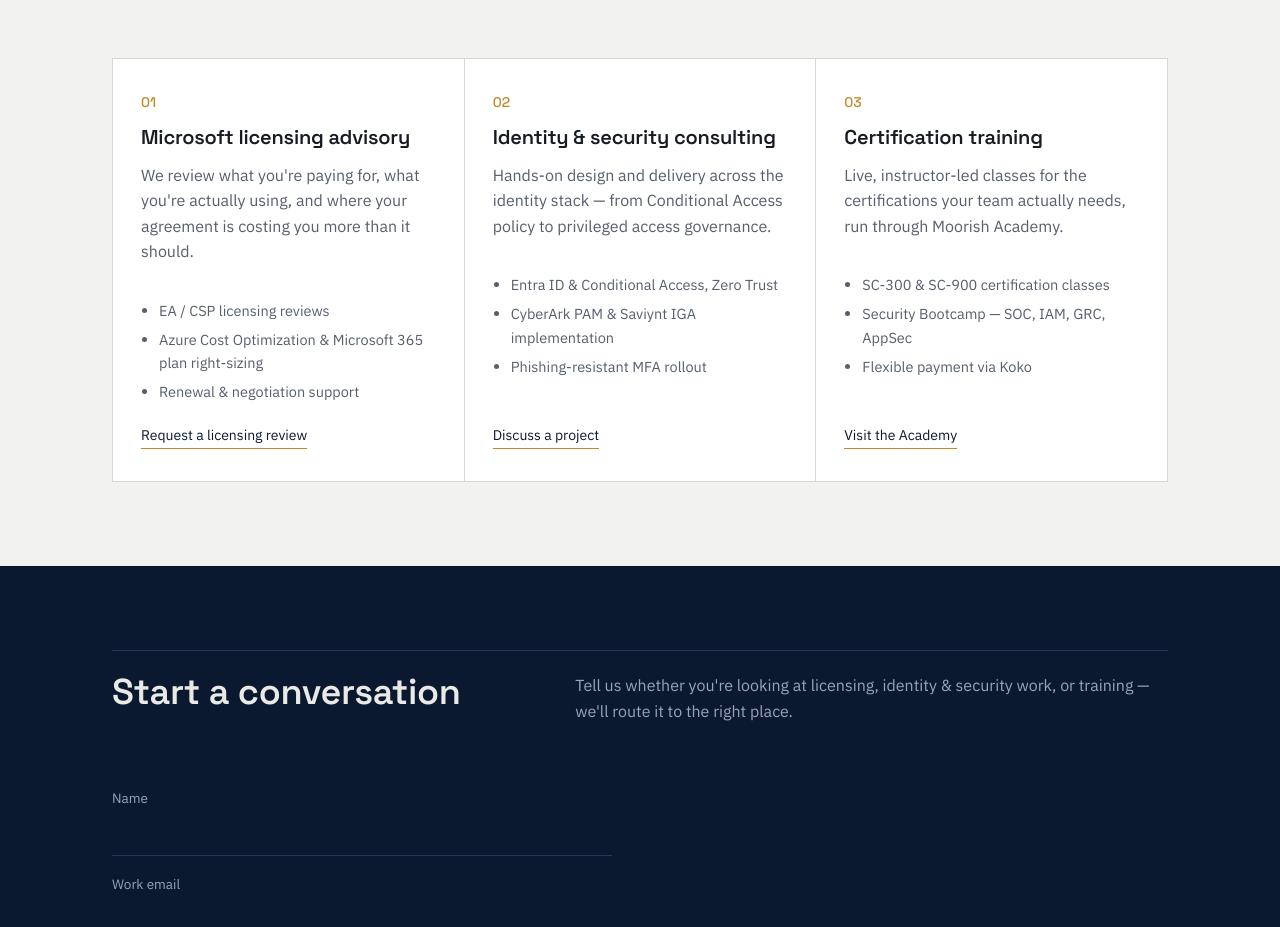
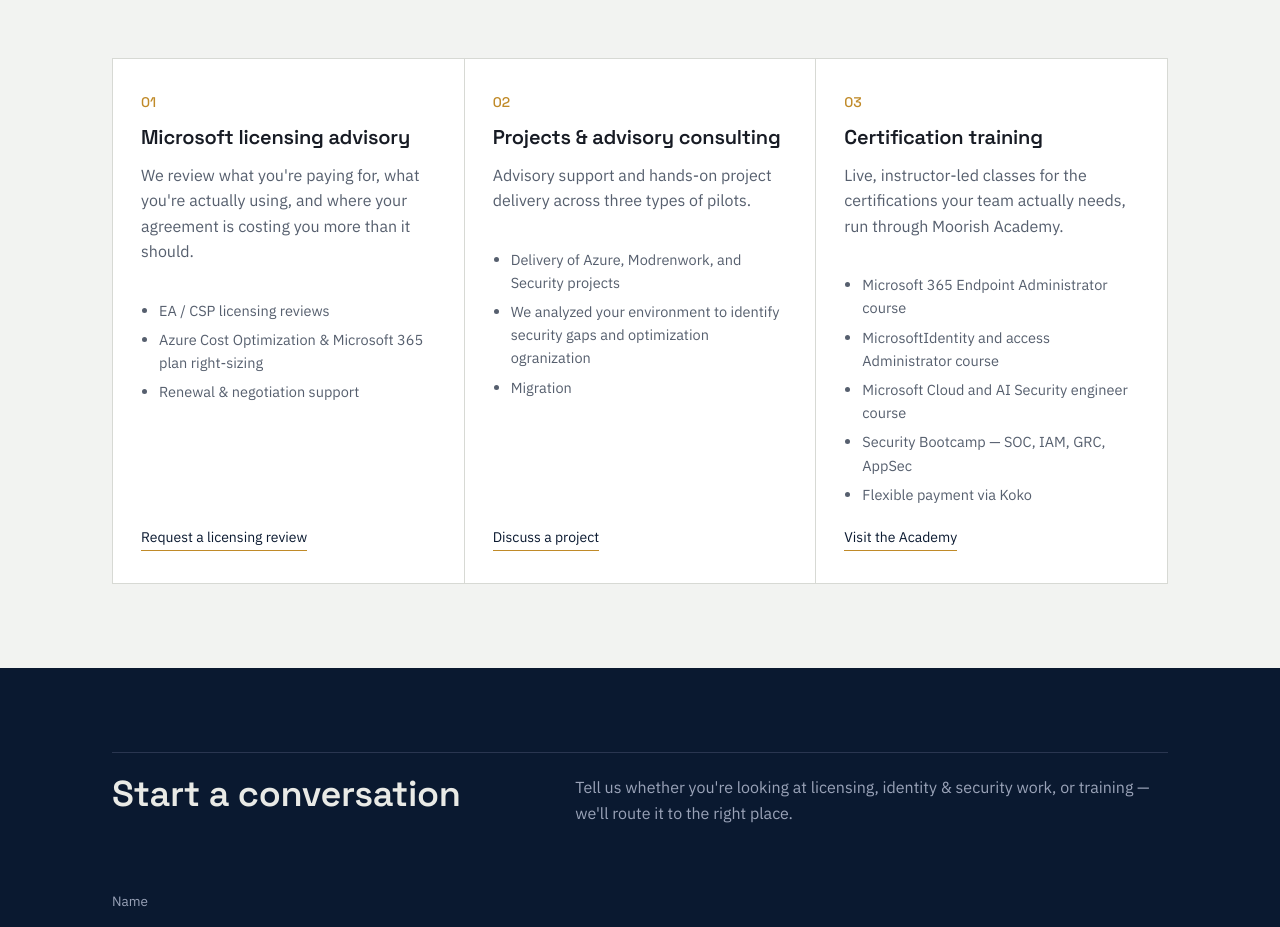
Before and after one commit to pathumudana/moorishlanka-site, a plain HTML site: page index.html in a window 1280 px wide. Shown: the part 1100-2027 px from the top of the page. Drawn offline with Linux system fonts and the light colour scheme.

Commit message:
Update index.html

```diff
--- a/index.html
+++ b/index.html
@@ -93,12 +93,12 @@
       </div>
       <div class="service-card">
         <span class="idx">02</span>
-        <h3>Identity &amp; security consulting</h3>
-        <p>Hands-on design and delivery across the identity stack — from Conditional Access policy to privileged access governance.</p>
+        <h3>Projects &amp; advisory consulting</h3>
+        <p>Advisory support and hands-on project delivery across three types of pilots.</p>
         <ul>
-          <li>Entra ID &amp; Conditional Access, Zero Trust</li>
-          <li>CyberArk PAM &amp; Saviynt IGA implementation</li>
-          <li>Phishing-resistant MFA rollout</li>
+          <li>Delivery of Azure, Modrenwork, and Security projects</li>
+          <li>We analyzed your environment to identify security gaps and optimization ogranization</li>
+          <li>Migration</li>
         </ul>
         <a href="#contact" class="more">Discuss a project</a>
       </div>
@@ -107,7 +107,9 @@
         <h3>Certification training</h3>
         <p>Live, instructor-led classes for the certifications your team actually needs, run through Moorish Academy.</p>
         <ul>
-          <li>SC-300 &amp; SC-900 certification classes</li>
+          <li>Microsoft 365 Endpoint Administrator course</li>
+          <li>MicrosoftIdentity and access Administrator course</li>
+          <li>Microsoft Cloud and AI Security engineer course</li>
           <li>Security Bootcamp — SOC, IAM, GRC, AppSec</li>
           <li>Flexible payment via Koko</li>
         </ul>
```
